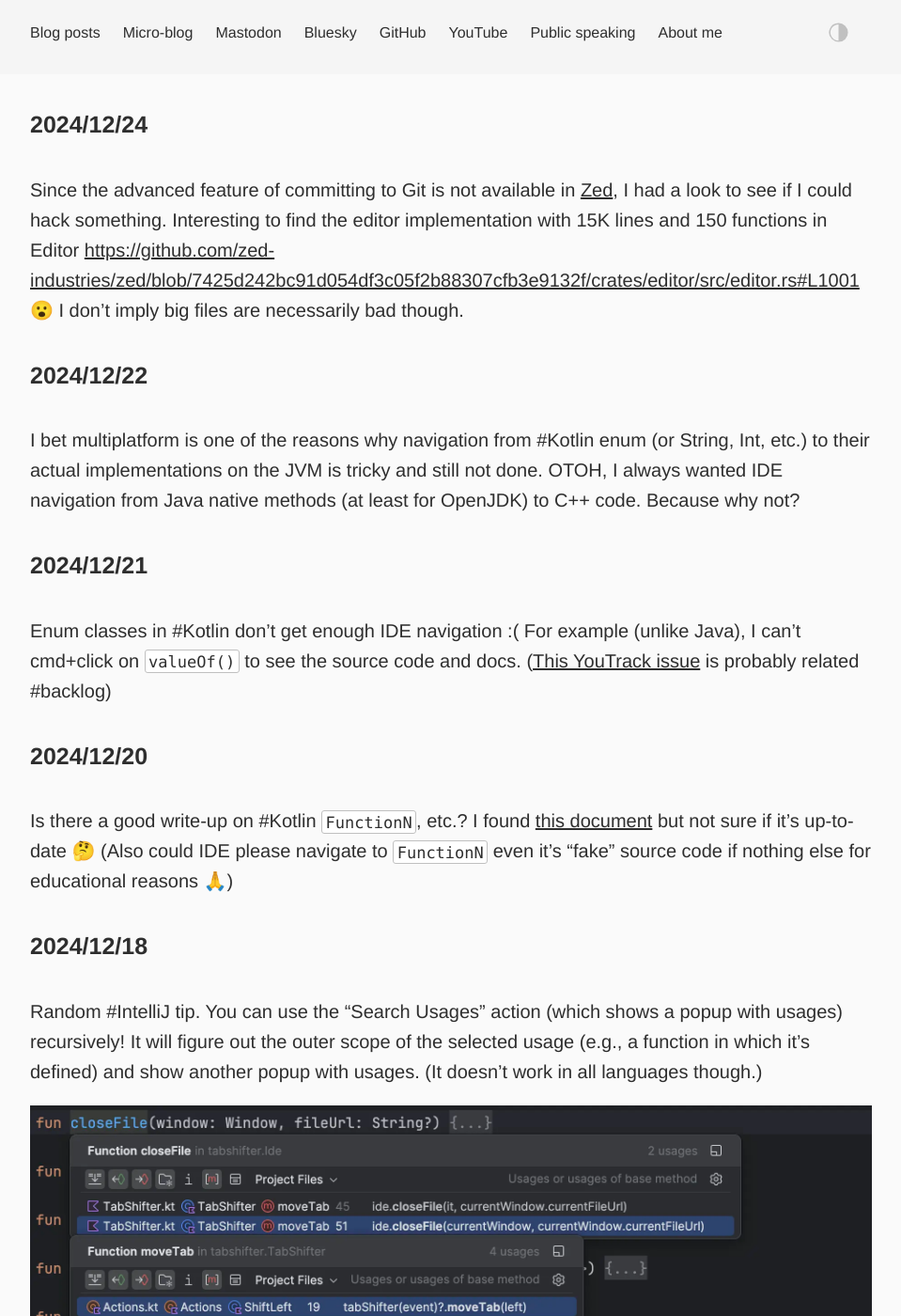
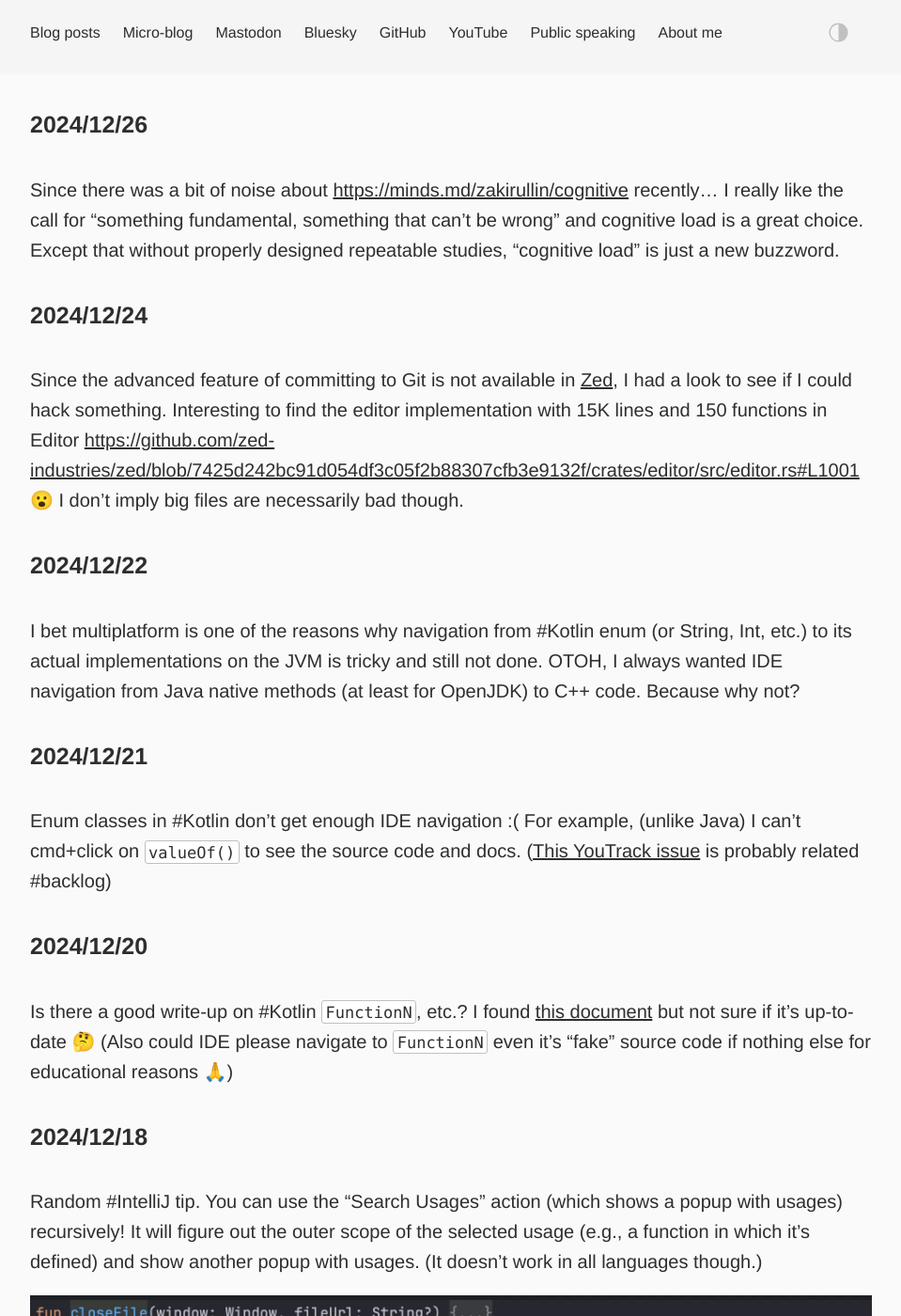
Before and after one commit to dkandalov/dkandalov.github.io, a Jekyll site: the page built from micro-blog.md, in a window 1280 px wide and 1400 px high. Shown: the whole window at 94% size, without its empty margins (160-1119 px from the left). Built offline with Jekyll 4.4.1, drawn with Linux system fonts in a browser that asks for light colours.

Commit message:
updated micro-blog

```diff
--- a/micro-blog.md
+++ b/micro-blog.md
@@ -3,14 +3,17 @@ layout: post
 permalink: /micro-blog/
 ---
 
+#### 2024/12/26
+Since there was a bit of noise about <https://minds.md/zakirullin/cognitive> recently... I really like the call for "something fundamental, something that can't be wrong" and cognitive load is a great choice. Except that without properly designed repeatable studies, "cognitive load" is just a new buzzword.
+
 #### 2024/12/24
 Since the advanced feature of committing to Git is not available in [Zed](https://zed.dev), I had a look to see if I could hack something. Interesting to find the editor implementation with 15K lines and 150 functions in Editor <https://github.com/zed-industries/zed/blob/7425d242bc91d054df3c05f2b88307cfb3e9132f/crates/editor/src/editor.rs#L1001> 😮 I don't imply big files are necessarily bad though.
 
 #### 2024/12/22
-I bet multiplatform is one of the reasons why navigation from #Kotlin enum (or String, Int, etc.) to their actual implementations on the JVM is tricky and still not done. OTOH, I always wanted IDE navigation from Java native methods (at least for OpenJDK) to C++ code. Because why not?
+I bet multiplatform is one of the reasons why navigation from #Kotlin enum (or String, Int, etc.) to its actual implementations on the JVM is tricky and still not done. OTOH, I always wanted IDE navigation from Java native methods (at least for OpenJDK) to C++ code. Because why not?
 
 #### 2024/12/21
-Enum classes in #Kotlin don't get enough IDE navigation :( For example (unlike Java), I can't cmd+click on `valueOf()` to see the source code and docs. ([This YouTrack issue](https://youtrack.jetbrains.com/issue/KTIJ-16701) is probably related #backlog)
+Enum classes in #Kotlin don't get enough IDE navigation :( For example, (unlike Java) I can't cmd+click on `valueOf()` to see the source code and docs. ([This YouTrack issue](https://youtrack.jetbrains.com/issue/KTIJ-16701) is probably related #backlog)
 
 #### 2024/12/20
 Is there a good write-up on #Kotlin `FunctionN`, etc.? I found [this document](https://github.com/JetBrains/kotlin/blob/15716a7a3c5e6df4b7520fd07ece62ac5db6debf/spec-docs/function-types.md#function0-function1--types) but not sure if it's up-to-date 🤔 (Also could IDE please navigate to `FunctionN` even it's "fake" source code if nothing else for educational reasons 🙏)
```
